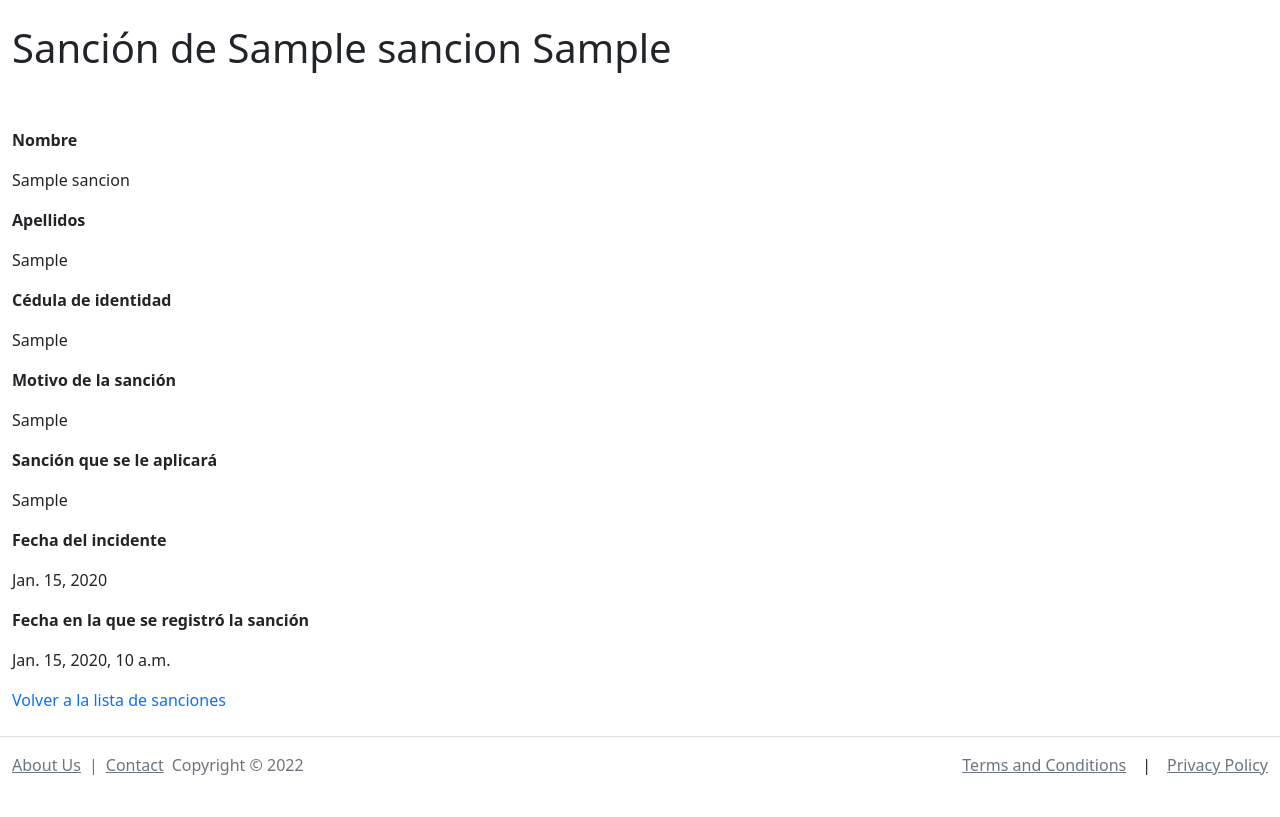
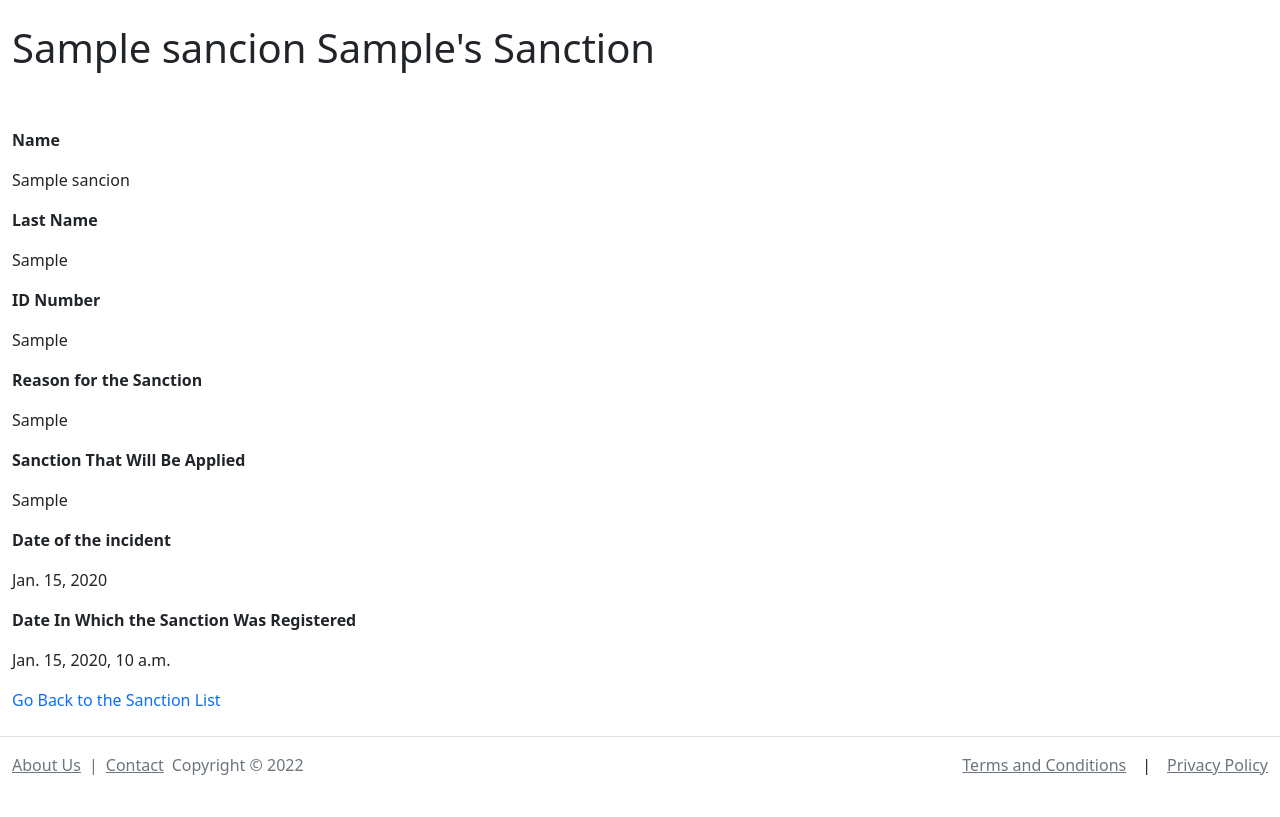
Before and after one commit to eduardoluis11/human-resources-english, a Django app: page /1/ver-sancion/ in a window 1280 px wide. Shown: the part 56-873 px from the top of the page. Run offline with Django 4.2, Linux system fonts and the light colour scheme; a user stored in the database is signed in; tables that the repository leaves empty hold one stand-in row (values such as "Sample post"); some libraries are stand-ins or nearby versions.

Commit message:
Translated "Borrar Sancion" and "Ver Sancion"

```diff
--- a/app_rrhh/views.py
+++ b/app_rrhh/views.py
@@ -256,7 +256,9 @@ def borrar_sancion(request, id_sancion):
         sancion_actual.delete()   # Esto borra la sanción de la base de datos
 
         # Mensaje flash de confirmación
-        messages.success(request, "Se ha borrado la sanción seleccionada.")
+        messages.success(request, "The selected sanction has been deleted.")
+
+        # messages.success(request, "Se ha borrado la sanción seleccionada.")
 
         # Esto redirige al usuario a la lista de sanciones
         return redirect('lista_sanciones')
--- a/templates/sancion/ver-sancion.html
+++ b/templates/sancion/ver-sancion.html
@@ -1,43 +1,48 @@
 {% extends "disposicion.html" %}
 
 {% block title %}
-    Borrar Sanción
+    Sanction's Detailed View
 {% endblock %}
 
 {% block body %}
 
     <!-- Esto pondrá el nombre del trabajador en el título de la sanción para diferenciar una sanción de la otra -->
     {% for datos in sancion_actual %}
-        <h1>Sanción de {{datos.nombre}} {{datos.apellidos}}</h1>
+        <h1>{{datos.nombre}} {{datos.apellidos}}'s Sanction</h1>
         <br>
         <br>
 
         <!-- Datos de la sanción seleccionada -->
-        <p><b>Nombre</b></p>
+        <p><b>Name</b></p>
         <p>{{datos.nombre}}</p>
 
-        <p><b>Apellidos</b></p>
+        <p><b>Last Name</b></p>
         <p>{{datos.apellidos}}</p>
 
-        <p><b>Cédula de identidad</b></p>
+        <p><b>ID Number</b></p>
         <p>{{datos.cedula}}</p>
 
-        <p><b>Motivo de la sanción</b></p>
+<!--        Motivo de la sanción-->
+        <p><b>Reason for the Sanction</b></p>
         <p>{{datos.motivo_de_sancion}}</p>
 
-        <p><b>Sanción que se le aplicará</b></p>
+<!--        Sanción que se le aplicará-->
+        <p><b>Sanction That Will Be Applied</b></p>
         <p>{{datos.sancion_a_aplicar}}</p>
 
-        <p><b>Fecha del incidente</b></p>
+<!--        Fecha del incidente-->
+        <p><b>Date of the incident</b></p>
         <p>{{datos.fecha_del_incidente}}</p>
 
-        <p><b>Fecha en la que se registró la sanción</b></p>
+<!--        Fecha en la que se registró la sanción-->
+        <p><b>Date In Which the Sanction Was Registered</b></p>
         <p>{{datos.timestamp}}</p>
     {% endfor %}
 
     <!-- Enlace para volver a la lista de sanciones -->
     <a href="{% url 'lista_sanciones' %}" class="text-decoration-none">
-        Volver a la lista de sanciones
+<!--        Volver a la lista de sanciones-->
+        Go Back to the Sanction List
     </a>
 
 {% endblock %}
```
Also changed, not shown: templates/sancion/borrar-sancion.html (+6 -5 lines), templates/sancion/lista-sanciones.html (+8 -8 lines).
